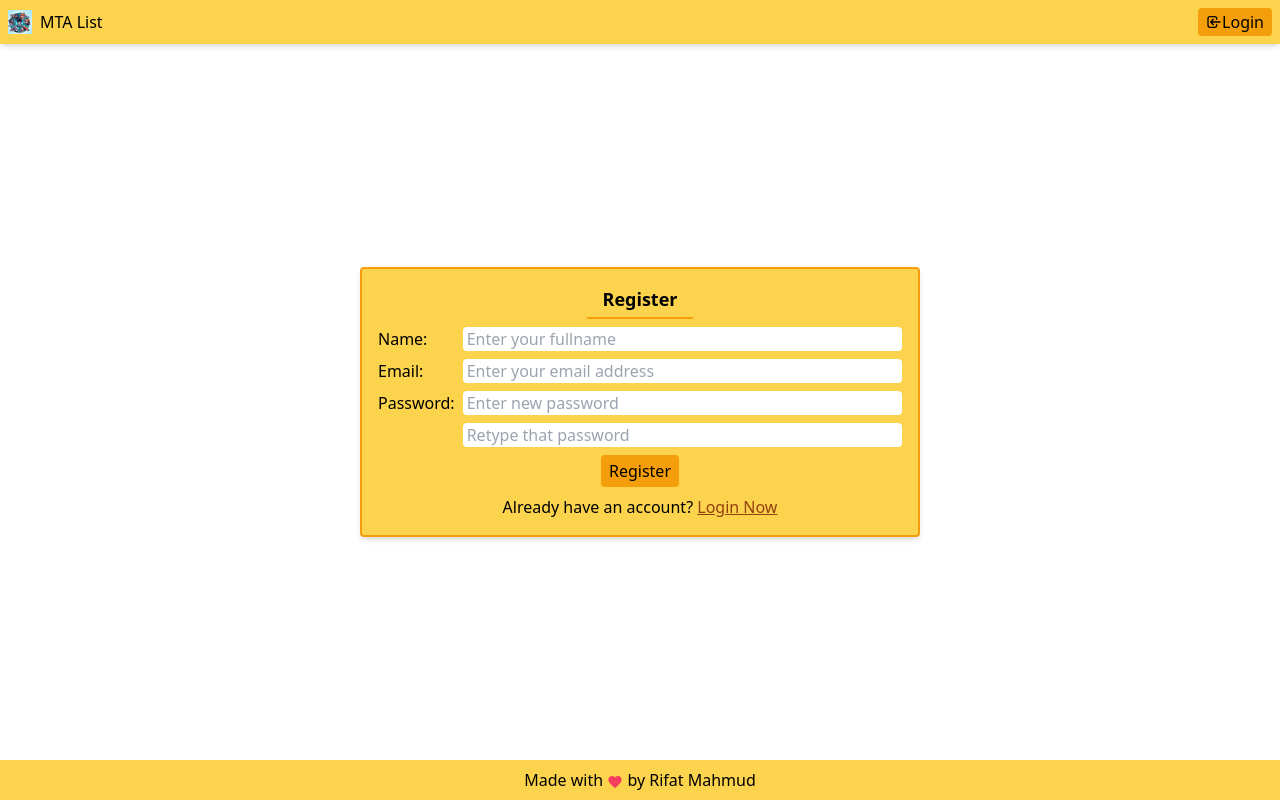
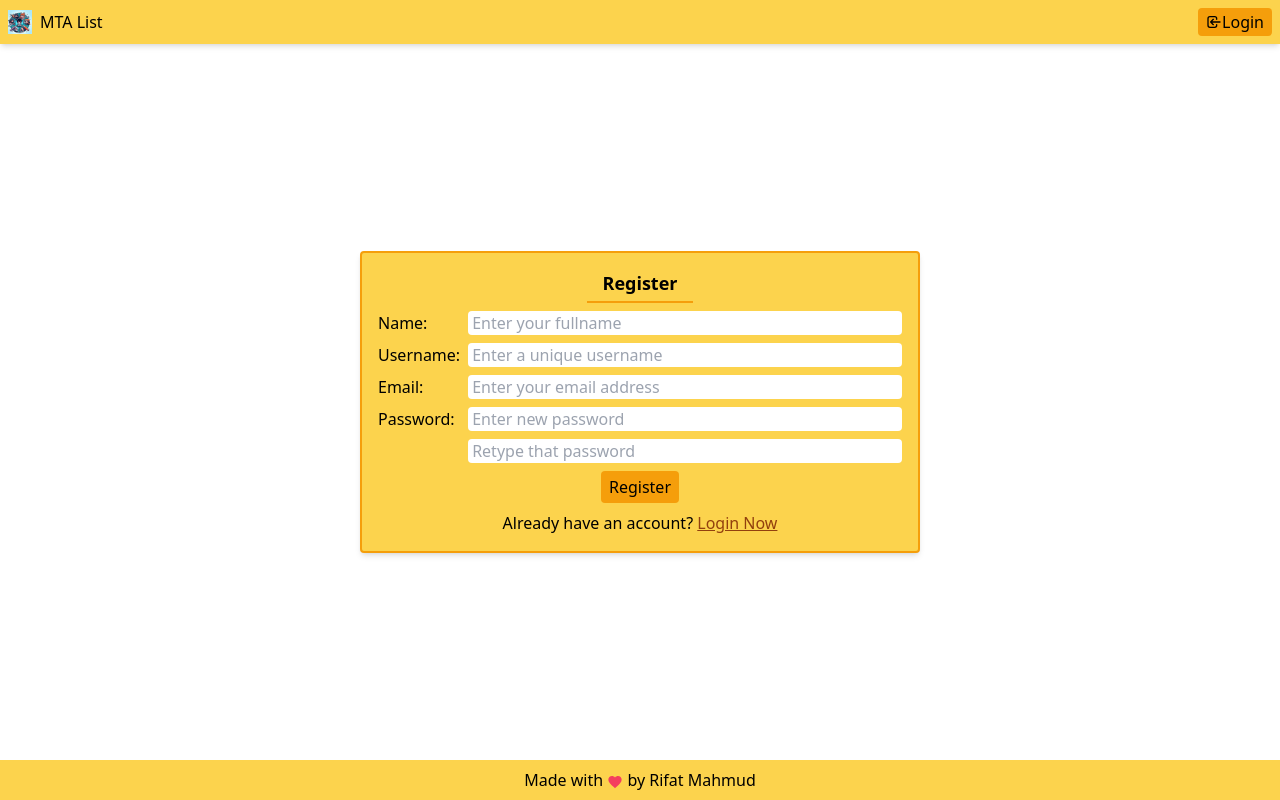
Before and after one commit to RifatMahmudno-1/mta-list, a Nuxt app: page /register in a window 1280 px wide. Built offline with nearby package versions, Linux system fonts and the light colour scheme.

Commit message:
username added

```diff
--- a/package.json
+++ b/package.json
@@ -18,8 +18,8 @@
 		"mongodb": "^6.7.0",
 		"nanoid": "^5.0.7",
 		"nodemailer": "^6.9.13",
-		"nuxt": "^3.11.2",
-		"vue": "^3.4.27",
-		"vue-router": "^4.3.2"
+		"nuxt": "^3.12.2",
+		"vue": "^3.4.29",
+		"vue-router": "^4.3.3"
 	}
 }
--- a/pages/register.vue
+++ b/pages/register.vue
@@ -4,6 +4,8 @@
 			<h1 class="w-fit mx-auto px-4 pb-1 border-b-2 border-theme-color-500 text-lg font-semibold col-[1/-1]">Register</h1>
 			<label for="name">Name:</label>
 			<input type="text" id="name" class="px-1 rounded transition-shadow focus:shadow-md" placeholder="Enter your fullname" required minlength="4" v-model="nameInp" :disabled="sending" />
+			<label for="username">Username:</label>
+			<input type="text" id="username" class="px-1 rounded transition-shadow focus:shadow-md" placeholder="Enter a unique username" required minlength="4" v-model="usernameInp" @input="validateUsername" :disabled="sending" />
 			<label for="email">Email:</label>
 			<input type="email" id="email" class="px-1 rounded transition-shadow focus:shadow-md" placeholder="Enter your email address" required minlength="8" v-model="emailInp" :disabled="sending" />
 			<label for="pass">Password:</label>
@@ -31,6 +33,7 @@
 	const router = useRouter()
 
 	const nameInp = ref('')
+	const usernameInp = ref('')
 	const emailInp = ref('')
 	const passInp = ref('')
 	const re_passInp = ref('')
@@ -46,6 +49,7 @@
 				responseType: 'json',
 				body: {
 					name: nameInp.value,
+					username: usernameInp.value,
 					email: emailInp.value,
 					pass: passInp.value
 				}
@@ -54,6 +58,8 @@
 			if (got.status === 'alreadyRegistered') {
 				setNoti(`You already have an account with that email. Please login.`)
 				router.push({ path: '/login' })
+			} else if (got.status === 'usernameTaken') {
+				setNoti(`That username is taken. Try something else.`)
 			} else if (got.status === 'mailNotVerified') {
 				setNoti(`Please verify your email address.`)
 				router.push({ path: '/verify_email' })
@@ -71,4 +77,8 @@
 		if (passInp.value !== re_passInp.value) e.target.setCustomValidity("Passwords didn't match")
 		else e.target.setCustomValidity('')
 	}
+	function validateUsername(e) {
+		if (usernameInp.value.replace(/[a-z0-9_\.-]+/, '') !== '') e.target.setCustomValidity('Username can only include a-z, 0-9, underscore (_), fullstop (.) and hyphen (-) ')
+		else e.target.setCustomValidity('')
+	}
 </script>
```
Also changed, not shown: 2 other files (tests, documents, lock files or other folders).
